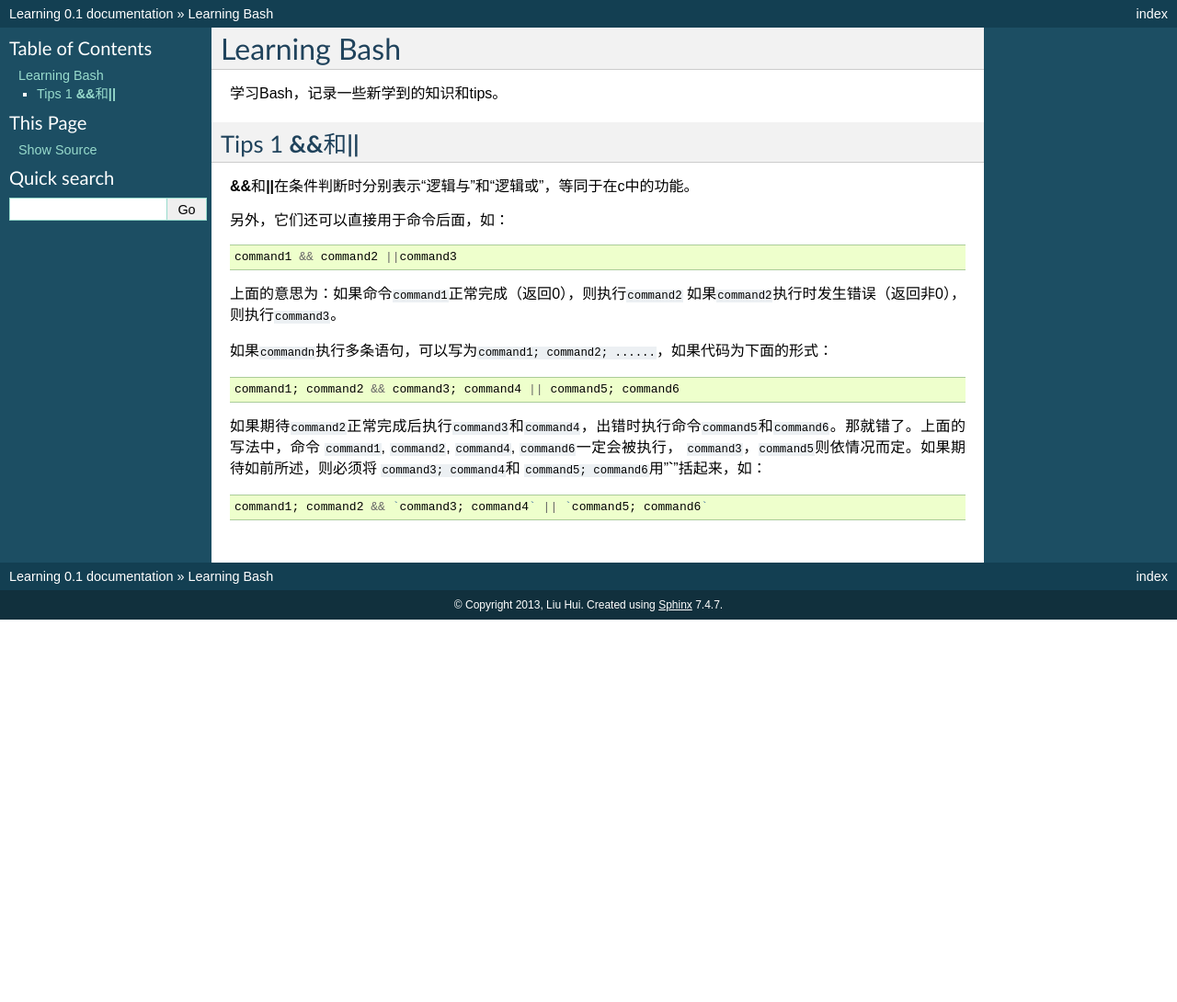
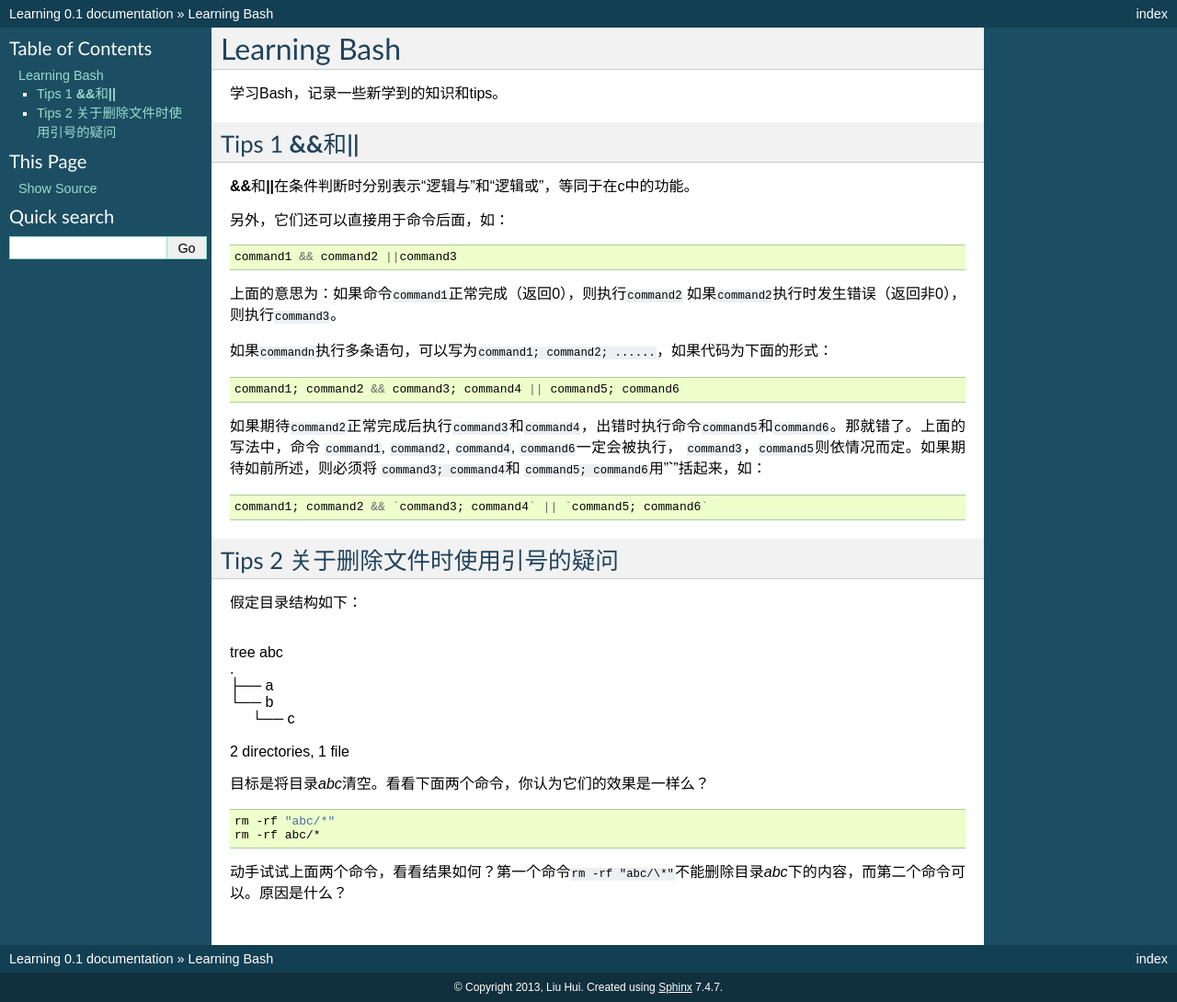
Before and after one commit to huiliu/learning.docs.hui, a Sphinx documentation site: the page built from source/bash.rst, in a window 1280 px wide. Shown: the whole page at 92% size. Built offline with Sphinx 7.4.7, drawn with Linux system fonts in a browser that asks for light colours; formulas are drawn with MathJax 3; before the commit the page ends 900 px from its top, so only the background shows below that.

Commit message:
UPDATE learing bash
更新firefox.stop时发现一个问题：删除文件时有没有引号是有差别的

```diff
--- a/source/bash.rst
+++ b/source/bash.rst
@@ -32,3 +32,27 @@ Tips 1 **&&**\ 和\ **||**
 .. sourcecode:: bash
 
     command1; command2 && `command3; command4` || `command5; command6`
+
+
+Tips 2 关于删除文件时使用引号的疑问
+===================================
+假定目录结构如下：
+
+|
+| tree abc
+| .
+| ├── a
+| └── b
+|     └── c
+|
+| 2 directories, 1 file
+
+目标是将目录\ *abc*\ 清空。看看下面两个命令，你认为它们的效果是一样么？
+
+.. sourcecode:: bash
+
+    rm -rf "abc/*"
+    rm -rf abc/*
+
+动手试试上面两个命令，看看结果如何？第一个命令\ ``rm -rf "abc/\*"``\ 不能删除\
+目录\ *abc*\ 下的内容，而第二个命令可以。原因是什么？
```
Also changed, not shown: 1 other file.
